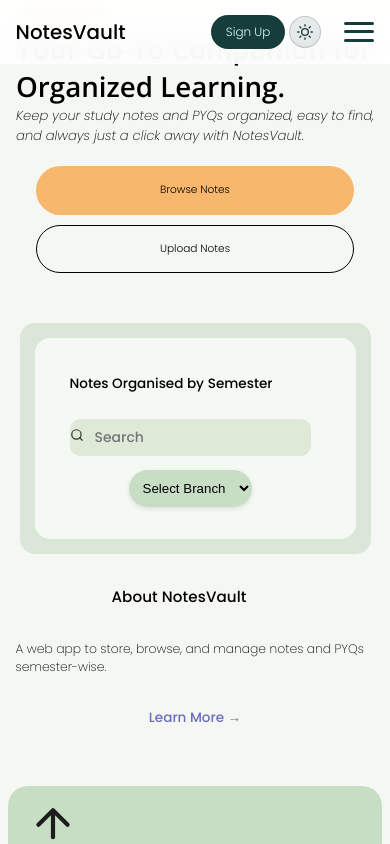
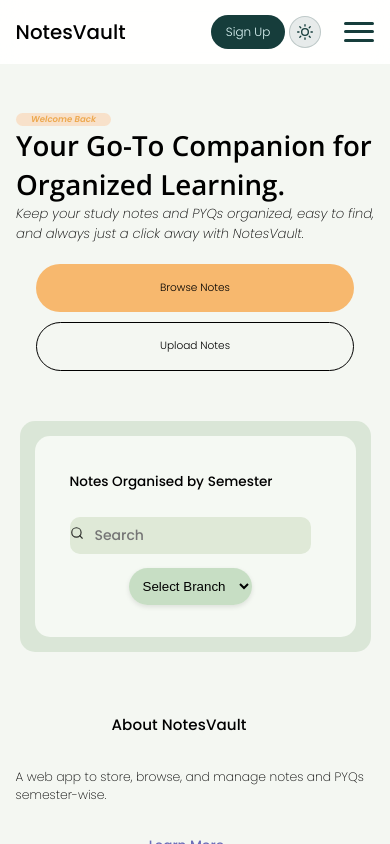
Before and after one commit to ys09123/notesvault, a plain HTML site: page index.html in a window 390 px wide. Drawn offline with nearby package versions, Linux system fonts and the light colour scheme.

Commit message:
fix the main section padding and header styles for small screens

```diff
--- a/styles.css
+++ b/styles.css
@@ -3,8 +3,7 @@
 body {
   background-color: #f4f7f2;
   margin: 0;
-  padding: 0;
-
+  padding:0;
 }
 
 
@@ -242,6 +241,7 @@ html, body {
   display: flex;
   /* flex-direction: row; */
   margin: 5vw;
+  padding-block: 30px;
   justify-content: center;
   align-items: center;
 }
@@ -1031,6 +1031,7 @@ html, body {
 @media screen and (max-width: 768px) {
   body {
     font-size: 14px;
+    padding-top: 8vh;
   }
   .container {
     padding: 10px;
```
Also changed, not shown: index.html (+0 -5 lines).
